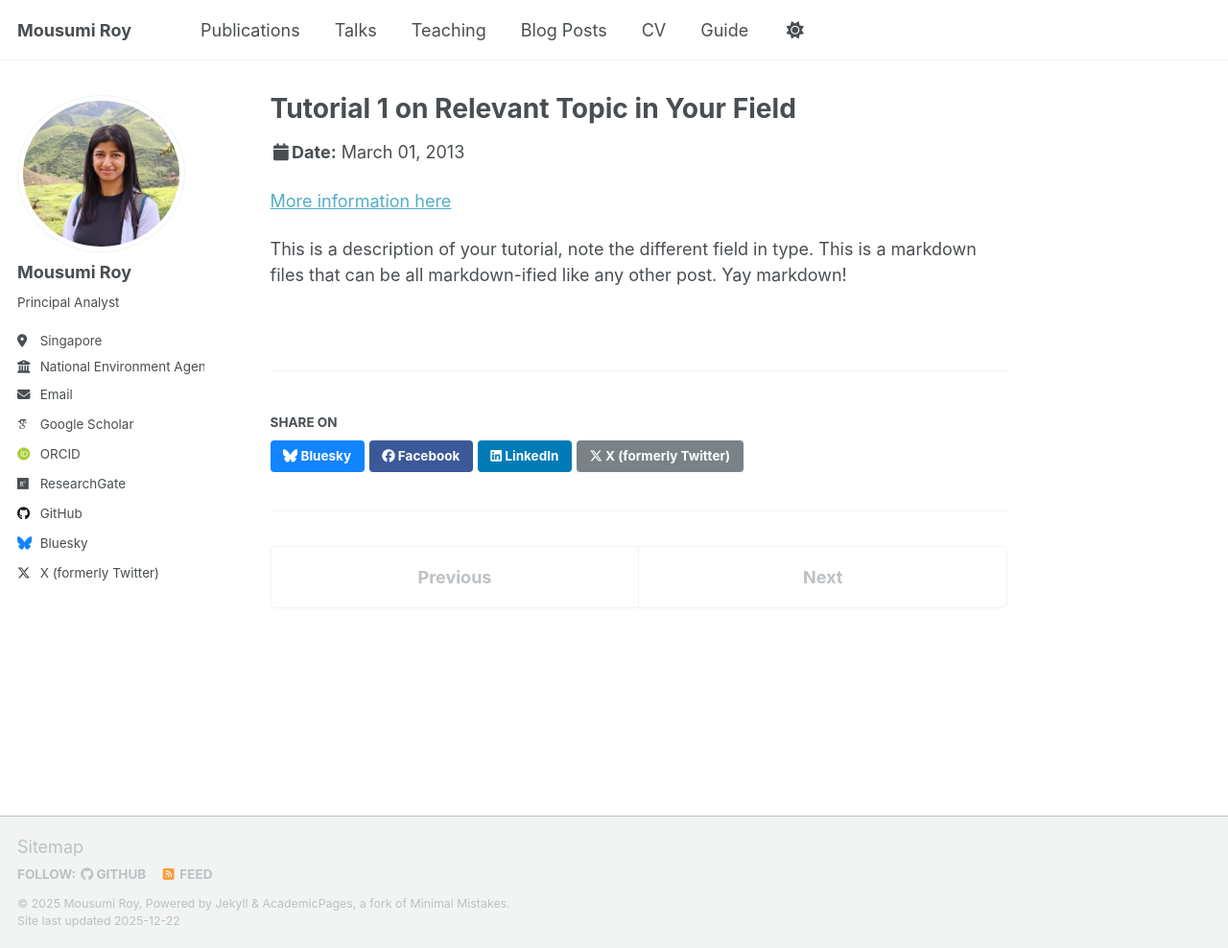
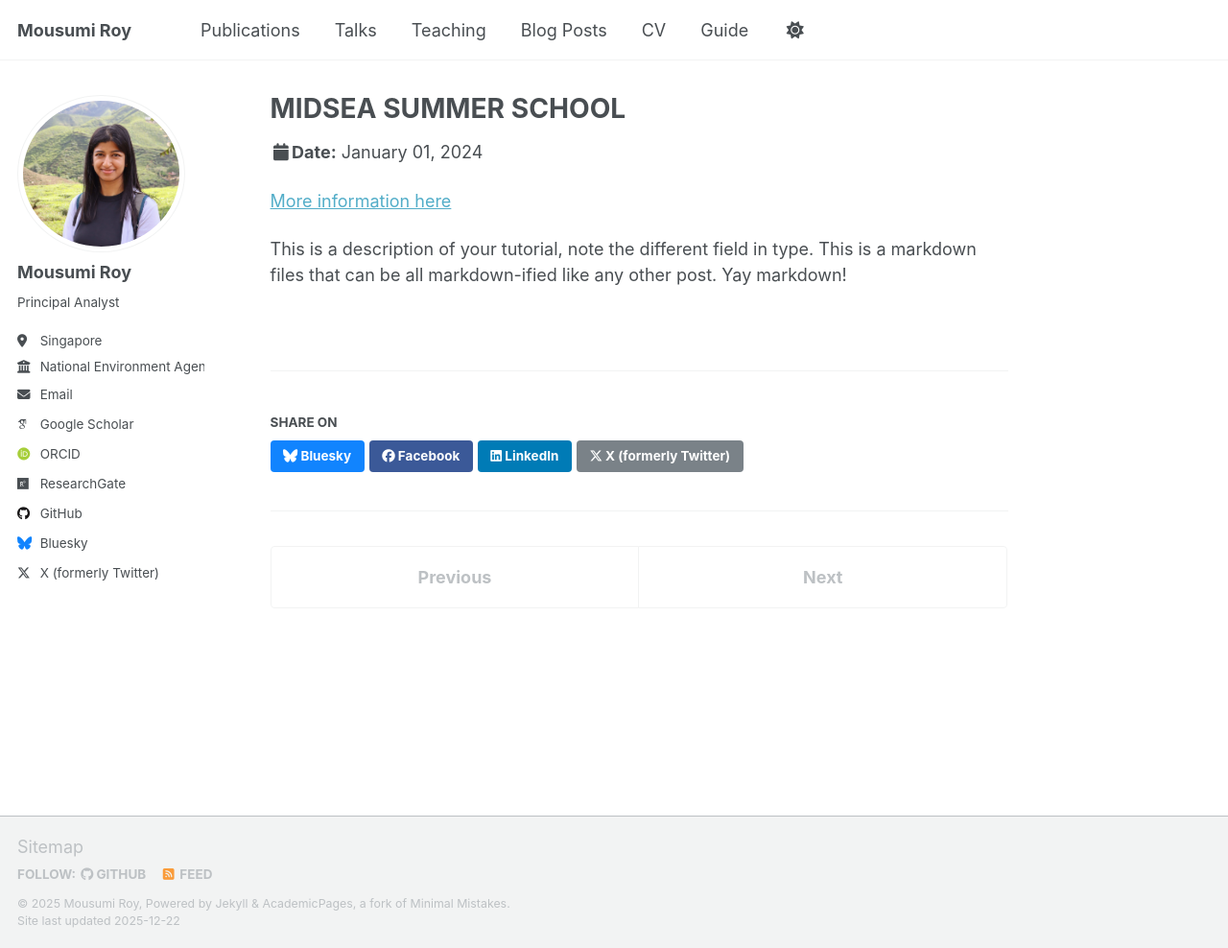
Before and after one commit to mousumi3104/mousumi3104.github.io, a Jekyll site: the page built from _talks/MIDSEA_2024.md, in a window 1280 px wide and 988 px high. Shown: the whole window at 96% size. Built offline with Jekyll 4.4.1, drawn with Linux system fonts in a browser that asks for light colours; some web fonts are replaced; a script that is not in the unit is left out.

Commit message:
Update and rename 2013-03-01-tutorial-1.md to MIDSEA_2024.md

```diff
--- a/_talks/2013-03-01-tutorial-1.md
+++ b/_talks/MIDSEA_2024.md
@@ -1,10 +1,10 @@
 ---
-title: "Tutorial 1 on Relevant Topic in Your Field"
+title: "MIDSEA SUMMER SCHOOL"
 collection: talks
 type: "Tutorial"
-permalink: /talks/2013-03-01-tutorial-1
+permalink: /talks/MIDSEA_2024
 venue: "UC-Berkeley Institute for Testing Science"
-date: 2013-03-01
+date: 2024-01-01
 location: "Berkeley, CA, USA"
 ---
 
```
